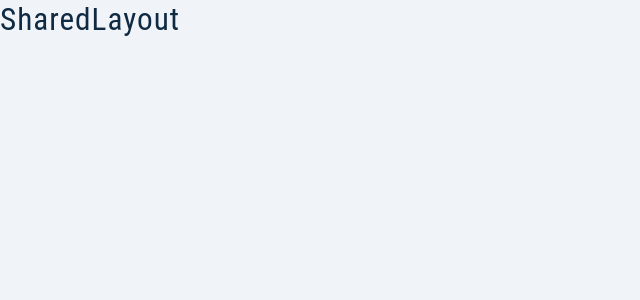
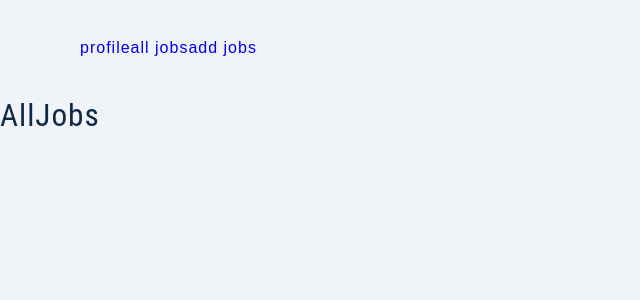
Before and after one commit to mmaustin/virginia-place, a React (Create React App) app in the folder client/: page / in a window 1280 px wide. Shown: the top 300 px of the page, without its empty margins (0-640 px from the left). Built offline with nearby package versions, Linux system fonts and the light colour scheme; sample sign-in values are in the browser's storage.

Commit message:
added links and outlet to shared layout component

```diff
--- a/client/src/App.js
+++ b/client/src/App.js
@@ -18,7 +18,6 @@ const App = () => {
           <Route path='add-job' element={<AddJob />} />
           <Route path='profile' element={<Profile />} />
         </Route>
-        <Route path='/' element={<div>Dashboard</div>} />
         <Route path='/landing' element={<Landing/>} />
         <Route path='/register' element={<Register/>} />
         <Route path='*' element={<Error/>} />
--- a/client/src/pages/dashboard/SharedLayout.js
+++ b/client/src/pages/dashboard/SharedLayout.js
@@ -1,6 +1,16 @@
+import { Outlet, Link } from "react-router-dom"
+import Wrapper from '../../assets/wrappers/SharedLayout';
+
 const SharedLayout = () => {
   return (
-    <h3>SharedLayout</h3>
+    <Wrapper>
+        <nav>
+            <Link to='profile'>profile</Link>
+            <Link to='/'>all jobs</Link>
+            <Link to='add-job'>add jobs</Link>
+        </nav>
+        <Outlet/>
+    </Wrapper>
   )
 }
 export default SharedLayout
```
